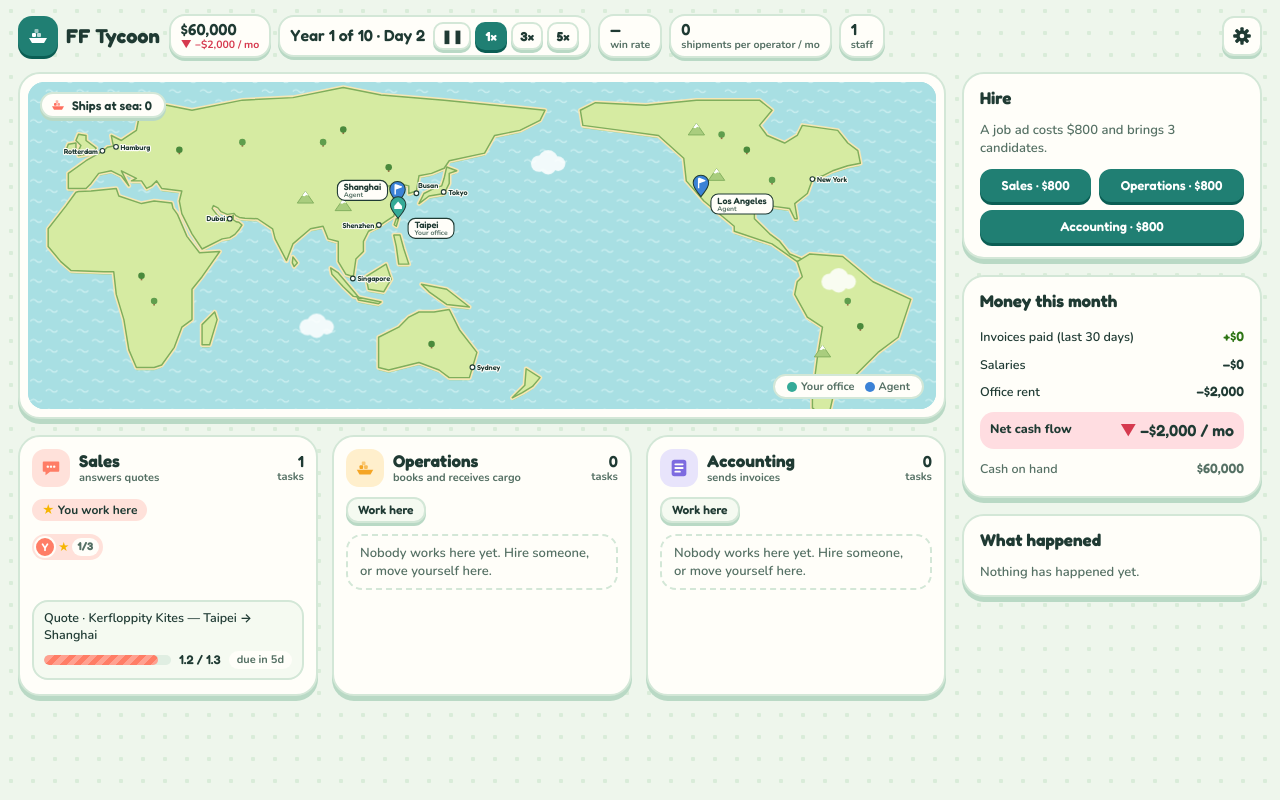
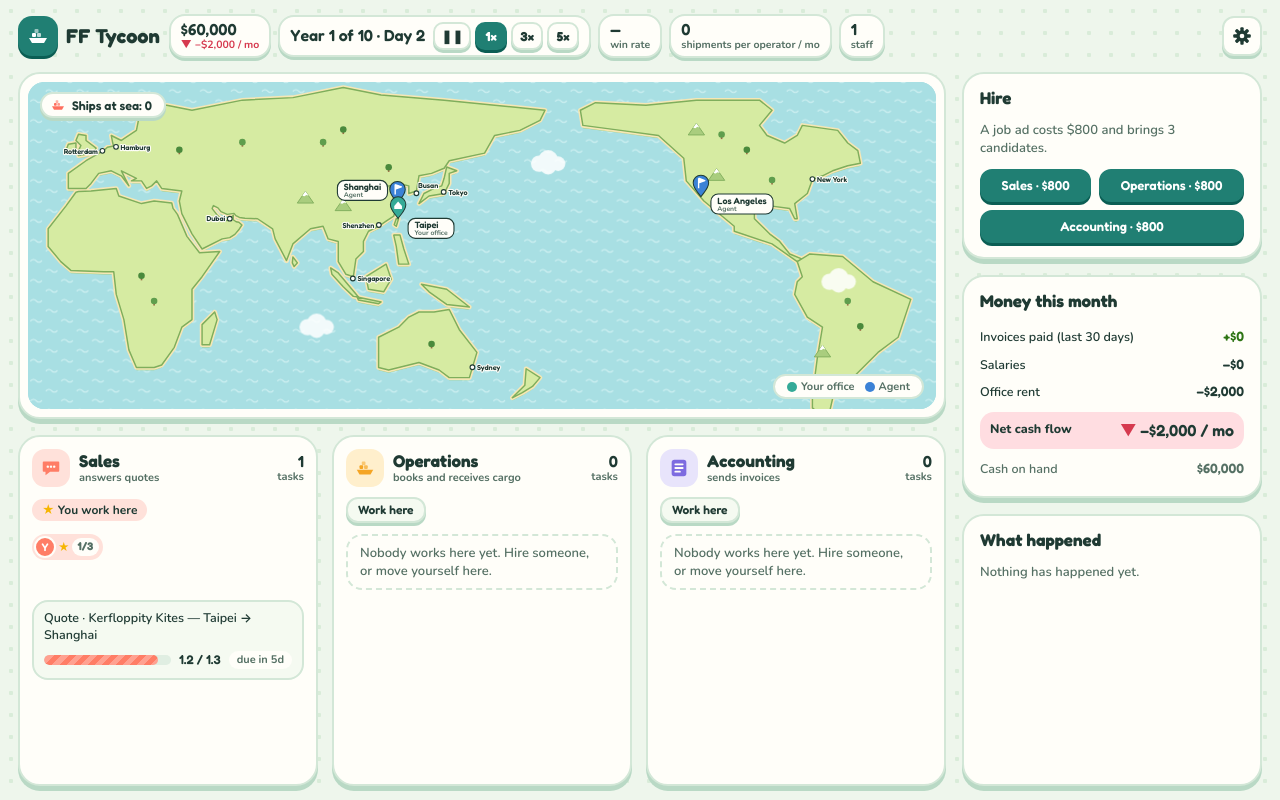
Before and after one commit to carpusherw/ff-tycoon, a React (Vite) app: page / in a window 1280 px wide. Both pictures are taken after a click on the button "Taipei". Built offline with nearby package versions, Linux system fonts and the light colour scheme.

Commit message:
fix(ui): fixed-height game screen with scrolling queues
Refs #3

Co-Authored-By: Claude Opus 5.5 <noreply@anthropic.com>
Claude-Session: https://claude.ai/code/session_01Ac1xqpB8x1scYomgK6cN76

```diff
--- a/src/i18n/en.ts
+++ b/src/i18n/en.ts
@@ -44,6 +44,7 @@ export const en = {
   'dept.youWorkHere': 'You work here',
   'dept.late': '{n} late',
   'dept.more': '+{n} more waiting',
+  'dept.tasks': '{dept} tasks',
   'dept.empty': 'Nobody works here yet. Hire someone, or move yourself here.',
 
   'task.quote': 'Quote · {customer} — {from} → {to}',
--- a/src/i18n/zhHans.ts
+++ b/src/i18n/zhHans.ts
@@ -46,6 +46,7 @@ export const zhHans: Record<MsgKey, string> = {
   'dept.youWorkHere': '你在这里',
   'dept.late': '{n} 项逾期',
   'dept.more': '还有 {n} 项在排队',
+  'dept.tasks': '{dept}的任务',
   'dept.empty': '这里还没有人。招聘新人，或把自己调过来。',
 
   'task.quote': '报价 · {customer} — {from} → {to}',
--- a/src/i18n/zhHant.ts
+++ b/src/i18n/zhHant.ts
@@ -46,6 +46,7 @@ export const zhHant: Record<MsgKey, string> = {
   'dept.youWorkHere': '你在這裡',
   'dept.late': '{n} 項逾期',
   'dept.more': '還有 {n} 項在排隊',
+  'dept.tasks': '{dept}的任務',
   'dept.empty': '這裡還沒有人。招募新人，或把自己調過來。',
 
   'task.quote': '報價 · {customer} — {from} → {to}',
--- a/src/ui/DepartmentBoard.tsx
+++ b/src/ui/DepartmentBoard.tsx
@@ -27,19 +27,21 @@ export interface DepartmentBoardProps {
   state: GameState;
   /** Moves the owner to that department. */
   onWorkHere: (dept: DeptKey) => void;
+  /** Each task list scrolls inside its column (the laptop layout); otherwise the page around it scrolls. */
+  scrollTasks?: boolean;
 }
 
-export function DepartmentBoard({ state, onWorkHere }: DepartmentBoardProps) {
+export function DepartmentBoard({ state, onWorkHere, scrollTasks = false }: DepartmentBoardProps) {
   return (
     <div className="depts">
       {DEPTS.map((dept) => (
-        <DeptColumn key={dept} dept={dept} state={state} onWorkHere={onWorkHere} />
+        <DeptColumn key={dept} dept={dept} state={state} onWorkHere={onWorkHere} scrollTasks={scrollTasks} />
       ))}
     </div>
   );
 }
 
-function DeptColumn({ dept, state, onWorkHere }: { dept: DeptKey } & DepartmentBoardProps) {
+function DeptColumn({ dept, state, onWorkHere, scrollTasks }: { dept: DeptKey } & DepartmentBoardProps) {
   const { t } = useT();
   const staff = state.employees.filter((e) => e.dept === dept);
   const tasks = state.tasks.filter((task) => task.dept === dept).sort(byUrgency);
@@ -102,7 +104,13 @@ function DeptColumn({ dept, state, onWorkHere }: { dept: DeptKey } & DepartmentB
         <StaffRow staff={staff} state={state} />
       )}
 
-      <div className="dept-tasks">
+      {/* A scrolling list takes focus (tabIndex 0) so the keyboard can scroll it. */}
+      <div
+        className={scrollTasks ? 'dept-tasks scroll' : 'dept-tasks'}
+        role={scrollTasks ? 'region' : undefined}
+        aria-label={scrollTasks ? t('dept.tasks', { dept: t(DEPT_KEYS[dept]) }) : undefined}
+        tabIndex={scrollTasks ? 0 : undefined}
+      >
         <ul className="tasks">
           {shown.map((task) => (
             <TaskCard key={task.id} task={task} state={state} />
--- a/src/ui/GameScreen.tsx
+++ b/src/ui/GameScreen.tsx
@@ -119,14 +119,15 @@ export function GameScreen({ store, settings, onSettingsChange, onNewGame }: Gam
   });
 
   const sections: Record<Tab, ReactNode> = {
-    departments: <DepartmentBoard state={state} onWorkHere={workHere} />,
+    departments: <DepartmentBoard state={state} onWorkHere={workHere} scrollTasks={!narrow} />,
     hiring: <HireSection state={state} onPost={postJobAd} error={hireError} />,
     money: <MoneySection state={state} />,
     log: <LogSection state={state} />,
   };
 
   return (
-    <div ref={rootRef} className={narrow ? 'game is-narrow' : 'game'} tabIndex={-1}>
+    // The screen is exactly the viewport's height, so growing queues scroll in place instead of moving the page.
+    <div ref={rootRef} className={narrow ? 'game is-fixed-height is-narrow' : 'game is-fixed-height'} tabIndex={-1}>
       {/* While a dialog is open everything behind it is inert: no clicks, no focus, hidden from screen readers. */}
       <div className="game-body" inert={modalOpen}>
         <TopBar
@@ -203,7 +204,8 @@ function PhoneTabs({ sections }: { sections: Record<Tab, ReactNode> }) {
           </button>
         ))}
       </div>
-      <div className="tab-panel" role="tabpanel" id={panelId(tab)} aria-labelledby={tabId(tab)}>
+      {/* The panel is the phone's one scroll area, under the fixed top bar, map and tabs. */}
+      <div className="tab-panel scroll" role="tabpanel" id={panelId(tab)} aria-labelledby={tabId(tab)} tabIndex={0}>
         {sections[tab]}
       </div>
     </>
--- a/src/ui/SidePanel.tsx
+++ b/src/ui/SidePanel.tsx
@@ -103,7 +103,8 @@ export function MoneySection({ state }: { state: GameState }) {
   );
 }
 
-export function LogSection({ state }: { state: GameState }) {
+/** `scroll`: the lines scroll inside the card (the laptop side column); otherwise the page around it scrolls. */
+export function LogSection({ state, scroll = false }: { state: GameState; scroll?: boolean }) {
   const i18n = useT();
   const lines = state.log.slice(0, LOG_LINES);
   return (
@@ -111,7 +112,11 @@ export function LogSection({ state }: { state: GameState }) {
       {lines.length === 0 ? (
         <p className="side-hint">{i18n.t('side.logEmpty')}</p>
       ) : (
-        <ol className="log-lines">
+        <ol
+          className={scroll ? 'log-lines scroll' : 'log-lines'}
+          aria-label={i18n.t('side.log')}
+          tabIndex={scroll ? 0 : undefined}
+        >
           {lines.map((entry, i) => (
             <li key={`${entry.day}-${i}`} className={`log-line is-${entry.tone}`}>
               <span className="log-day">{i18n.t('game.day', { day: entry.day })}</span>
@@ -130,7 +135,7 @@ export function SidePanel({ state, onPost, hireError }: SidePanelProps) {
     <aside className="side">
       <HireSection state={state} onPost={onPost} error={hireError} />
       <MoneySection state={state} />
-      <LogSection state={state} />
+      <LogSection state={state} scroll />
     </aside>
   );
 }
--- a/src/ui/styles.css
+++ b/src/ui/styles.css
@@ -352,6 +352,103 @@ body {
   gap: var(--space-5);
 }
 
+/* Fixed height: the screen is exactly the viewport, so growing queues never move the page. The top bar,
+   map and tabs keep their size; the rest of the height goes to the scroll areas. */
+.game.is-fixed-height {
+  height: 100vh;
+  height: 100dvh;
+  display: flex;
+  flex-direction: column;
+  overflow: hidden;
+  padding-bottom: 14px;
+}
+.game.is-fixed-height .game-body {
+  flex: 1;
+  min-height: 0;
+  display: flex;
+  flex-direction: column;
+}
+.game.is-fixed-height .game-main {
+  flex: 1;
+  min-height: 0;
+}
+.game.is-fixed-height .topbar,
+.game.is-fixed-height .pause-banner,
+.game.is-fixed-height .map-card,
+.game.is-fixed-height .tabs {
+  flex: none;
+}
+/* Laptop: the board's columns share what's left under the map, and each task list scrolls in its column. */
+.game.is-fixed-height .game-grid {
+  grid-template-rows: minmax(0, 1fr);
+  align-items: stretch;
+}
+.game.is-fixed-height .game-left,
+.game.is-fixed-height .side {
+  min-height: 0;
+}
+.game.is-fixed-height .game-left .depts {
+  flex: 1;
+  min-height: 0;
+  grid-template-rows: auto auto minmax(0, 1fr);
+}
+.game.is-fixed-height .dept {
+  min-height: 0;
+}
+.game.is-fixed-height .side .log {
+  flex: 1;
+  min-height: 0;
+}
+.game.is-fixed-height .side .log-lines {
+  flex: 1;
+  min-height: 0;
+  max-height: none;
+}
+/* Phone: the open tab's panel is the one scroll area. */
+.game.is-fixed-height.is-narrow .game-main {
+  display: flex;
+  flex-direction: column;
+}
+.game.is-fixed-height.is-narrow .tab-panel {
+  flex: 1;
+  min-height: 0;
+  padding-bottom: var(--space-2);
+}
+.game.is-fixed-height.is-narrow .log-lines {
+  max-height: none;
+}
+/* On a very short window the board would have no room left, so the page scrolls as before. */
+@media (max-height: 520px) {
+  .game.is-fixed-height {
+    height: auto;
+    overflow: visible;
+  }
+  .game.is-fixed-height .game-left .depts {
+    grid-template-rows: none;
+  }
+  .game.is-fixed-height .scroll {
+    overflow: visible;
+  }
+}
+
+/* A scroll area: thin themed scrollbar, and focusable so arrow keys scroll it. */
+.scroll {
+  overflow-y: auto;
+  overscroll-behavior: contain;
+  scrollbar-width: thin;
+  scrollbar-color: var(--line) transparent;
+}
+/* A little room so the task cards' lift shadows aren't cut off at the list's edge. */
+.dept-tasks.scroll {
+  padding: 2px 4px 6px 2px;
+  margin: -2px -4px -6px -2px;
+}
+.scroll:focus-visible {
+  outline: 3px solid var(--brand);
+  outline-offset: 2px;
+  border-radius: var(--radius-small);
+}
+
 /* World map */
 
 .map-card {
```
Also changed, not shown: 1 other file (tests, documents, lock files or other folders).
